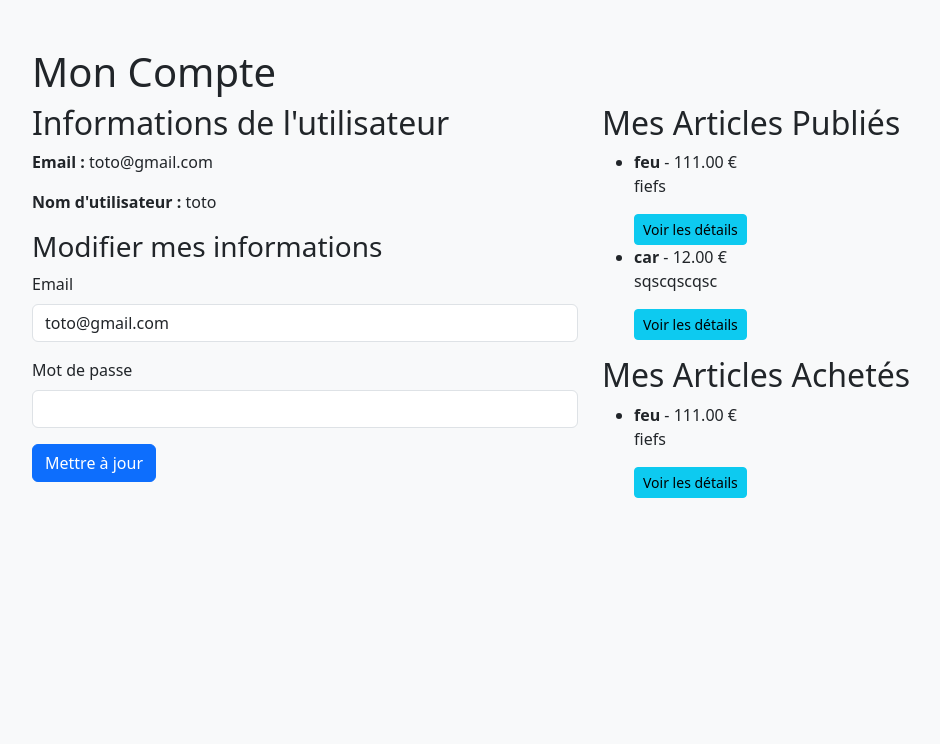
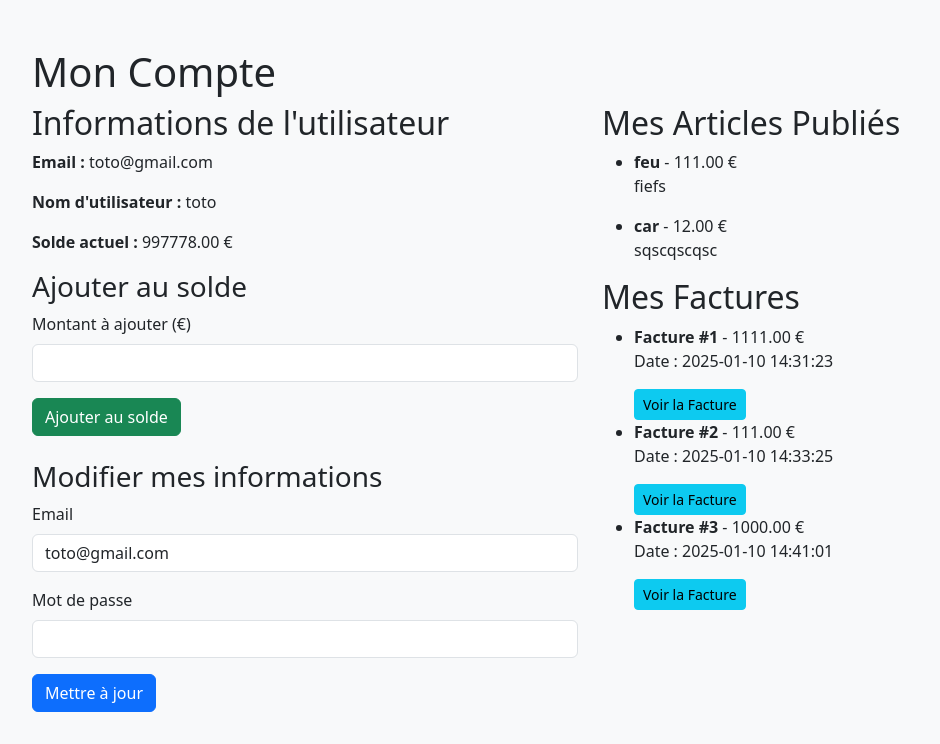
Before and after one commit to PatNwk/PHP, a PHP site: page /account.php in a window 1280 px wide. Shown: the part 56-800 px from the top of the page, without its empty margins (50-990 px from the left). Run offline with PHP 8.4, Linux system fonts and the light colour scheme; a user stored in the database is signed in; data comes from the database, SQL or seed files in the repository; tables that the repository leaves empty hold one stand-in row (values such as "Sample post").

Commit message:
Modif fin

```diff
--- a/account.php
+++ b/account.php
@@ -22,7 +22,7 @@ if (!$user) {
 }
 
 // Récupérer les articles postés par l'utilisateur
-$stmt_articles = $pdo->prepare("SELECT * FROM Articles WHERE author_id = ? AND is_sold = 0 ");
+$stmt_articles = $pdo->prepare("SELECT * FROM Articles WHERE author_id = ? AND is_sold = 0");
 $stmt_articles->execute([$user_id]);
 $articles_posted = $stmt_articles->fetchAll(PDO::FETCH_ASSOC);
 
@@ -30,6 +30,11 @@ $articles_posted = $stmt_articles->fetchAll(PDO::FETCH_ASSOC);
 $stmt_purchased = $pdo->prepare("SELECT a.* FROM Articles a JOIN Cart c ON a.id = c.article_id WHERE c.user_id = ?");
 $stmt_purchased->execute([$user_id]);
 $purchased_articles = $stmt_purchased->fetchAll(PDO::FETCH_ASSOC);
+
+// Récupérer les factures de l'utilisateur
+$stmt_invoices = $pdo->prepare("SELECT * FROM Invoices WHERE user_id = ?");
+$stmt_invoices->execute([$user_id]);
+$invoices = $stmt_invoices->fetchAll(PDO::FETCH_ASSOC);
 
 // Traitement de la modification des informations de l'utilisateur
 if ($_SERVER["REQUEST_METHOD"] == "POST" && isset($_POST['update_info'])) {
@@ -41,10 +46,26 @@ if ($_SERVER["REQUEST_METHOD"] == "POST" && isset($_POST['update_info'])) {
     $stmt_update = $pdo->prepare("UPDATE Users SET email = ?, password = ? WHERE id = ?");
     if ($stmt_update->execute([$new_email, $new_password_hash, $user_id])) {
         echo "Informations mises à jour avec succès.";
-        // Mettre à jour la session avec le nouvel email
         $_SESSION['email'] = $new_email;
     } else {
         echo "Erreur lors de la mise à jour.";
+    }
+}
+
+// Traitement pour ajouter de l'argent au solde
+if ($_SERVER["REQUEST_METHOD"] == "POST" && isset($_POST['add_balance'])) {
+    $amount = floatval($_POST['amount']);
+    if ($amount > 0) {
+        $new_balance = $user['balance'] + $amount;
+        $stmt_update_balance = $pdo->prepare("UPDATE Users SET balance = ? WHERE id = ?");
+        if ($stmt_update_balance->execute([$new_balance, $user_id])) {
+            echo "Solde mis à jour avec succès.";
+            $user['balance'] = $new_balance; // Mettre à jour la variable locale
+        } else {
+            echo "Erreur lors de la mise à jour du solde.";
+        }
+    } else {
+        echo "Veuillez entrer un montant valide.";
     }
 }
 ?>
@@ -81,9 +102,20 @@ if ($_SERVER["REQUEST_METHOD"] == "POST" && isset($_POST['update_info'])) {
                 <h2>Informations de l'utilisateur</h2>
                 <p><strong>Email :</strong> <?php echo htmlspecialchars($user['email']); ?></p>
                 <p><strong>Nom d'utilisateur :</strong> <?php echo htmlspecialchars($user['username']); ?></p>
+                <p><strong>Solde actuel :</strong> <?php echo number_format($user['balance'], 2, '.', ''); ?> €</p>
+
+                <!-- Formulaire pour ajouter de l'argent -->
+                <h3>Ajouter au solde</h3>
+                <form method="POST">
+                    <div class="mb-3">
+                        <label for="amount" class="form-label">Montant à ajouter (€)</label>
+                        <input type="number" step="0.01" class="form-control" id="amount" name="amount" required>
+                    </div>
+                    <button type="submit" class="btn btn-success" name="add_balance">Ajouter au solde</button>
+                </form>
 
                 <!-- Formulaire de modification des informations -->
-                <h3>Modifier mes informations</h3>
+                <h3 class="mt-4">Modifier mes informations</h3>
                 <form method="POST">
                     <div class="mb-3">
                         <label for="email" class="form-label">Email</label>
@@ -95,11 +127,6 @@ if ($_SERVER["REQUEST_METHOD"] == "POST" && isset($_POST['update_info'])) {
                     </div>
                     <button type="submit" class="btn btn-primary" name="update_info">Mettre à jour</button>
                 </form>
-
-                <?php if ($user['role'] === 'admin'): ?>
-                    <!-- Bouton pour accéder à la page admin -->
-                    <a href="admin_account.php" class="btn btn-warning mt-3">Accéder au compte administrateur</a>
-                <?php endif; ?>
             </div>
 
             <div class="col-md-6">
@@ -110,7 +137,6 @@ if ($_SERVER["REQUEST_METHOD"] == "POST" && isset($_POST['update_info'])) {
                             <li>
                                 <strong><?php echo htmlspecialchars($article['name']); ?></strong> - <?php echo htmlspecialchars($article['price']); ?> €
                                 <p><?php echo htmlspecialchars($article['description']); ?></p>
-                                <a href="details.php?article_id=<?php echo $article['id']; ?>" class="btn btn-info btn-sm">Voir les détails</a>
                             </li>
                         <?php endforeach; ?>
                     </ul>
@@ -118,19 +144,19 @@ if ($_SERVER["REQUEST_METHOD"] == "POST" && isset($_POST['update_info'])) {
                     <p>Vous n'avez pas encore posté d'articles.</p>
                 <?php endif; ?>
 
-                <h2>Mes Articles Achetés</h2>
-                <?php if (count($purchased_articles) > 0): ?>
+                <h2>Mes Factures</h2>
+                <?php if (count($invoices) > 0): ?>
                     <ul>
-                        <?php foreach ($purchased_articles as $article): ?>
+                        <?php foreach ($invoices as $invoice): ?>
                             <li>
-                                <strong><?php echo htmlspecialchars($article['name']); ?></strong> - <?php echo htmlspecialchars($article['price']); ?> €
-                                <p><?php echo htmlspecialchars($article['description']); ?></p>
-                                <a href="details.php?article_id=<?php echo $article['id']; ?>" class="btn btn-info btn-sm">Voir les détails</a>
+                                <strong>Facture #<?php echo $invoice['id']; ?></strong> - <?php echo htmlspecialchars(number_format($invoice['amount'], 2, '.', '')); ?> €
+                                <p>Date : <?php echo htmlspecialchars($invoice['transaction_date']); ?></p>
+                                <a href="invoices/invoice_<?php echo $invoice['id']; ?>.pdf" target="_blank" class="btn btn-info btn-sm">Voir la Facture</a>
                             </li>
                         <?php endforeach; ?>
                     </ul>
                 <?php else: ?>
-                    <p>Vous n'avez pas encore acheté d'articles.</p>
+                    <p>Vous n'avez pas encore de factures.</p>
                 <?php endif; ?>
             </div>
         </div>
@@ -141,6 +167,6 @@ if ($_SERVER["REQUEST_METHOD"] == "POST" && isset($_POST['update_info'])) {
 </html>
 
 <?php
-// Fermer la connexion PDO (optionnel, mais une bonne pratique)
+// Fermer la connexion PDO (optionnel)
 $pdo = null;
 ?>
--- a/details.php
+++ b/details.php
@@ -83,10 +83,11 @@ if (isset($_GET['article_id'])) {
                         </div>
 
                         <!-- Formulaire pour ajouter au panier -->
-                        <form method="POST" action="sell.php" class="mt-4">
+                        <form method="POST" action="cart.php" class="mt-4">
                             <input type="hidden" name="article_id" value="<?php echo htmlspecialchars($article['id']); ?>">
                             <button type="submit" name="add_to_cart" class="btn btn-success btn-lg">🛒 Ajouter au Panier</button>
                         </form>
+
 
                         <!-- Bouton retour -->
                         <a href="index.php" class="btn btn-outline-primary mt-3">⬅ Retour à l'Index</a>
```
Also changed, not shown: profile.css (added, +31 -0 lines), profile.php (+29 -36 lines), 2 other files.
